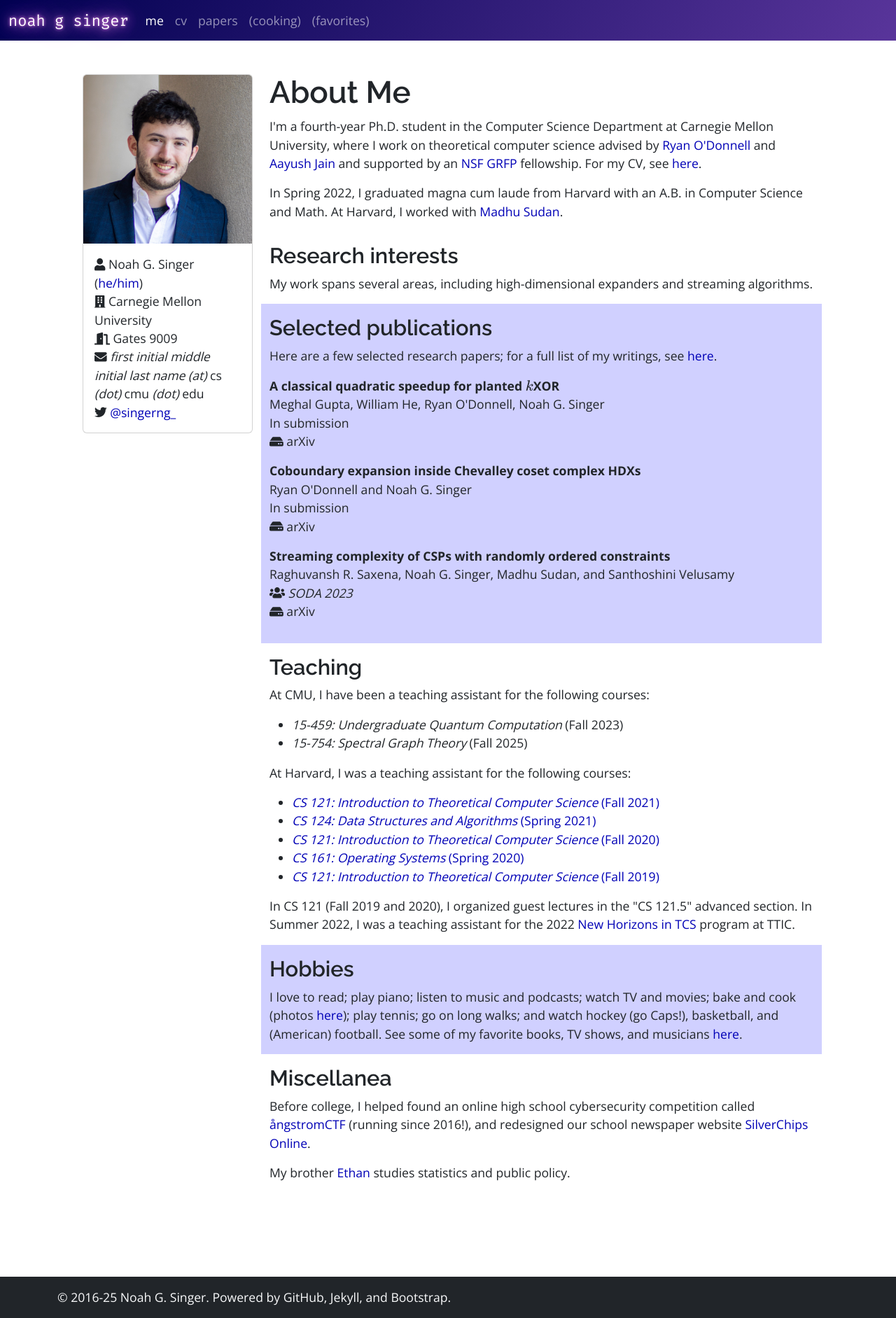
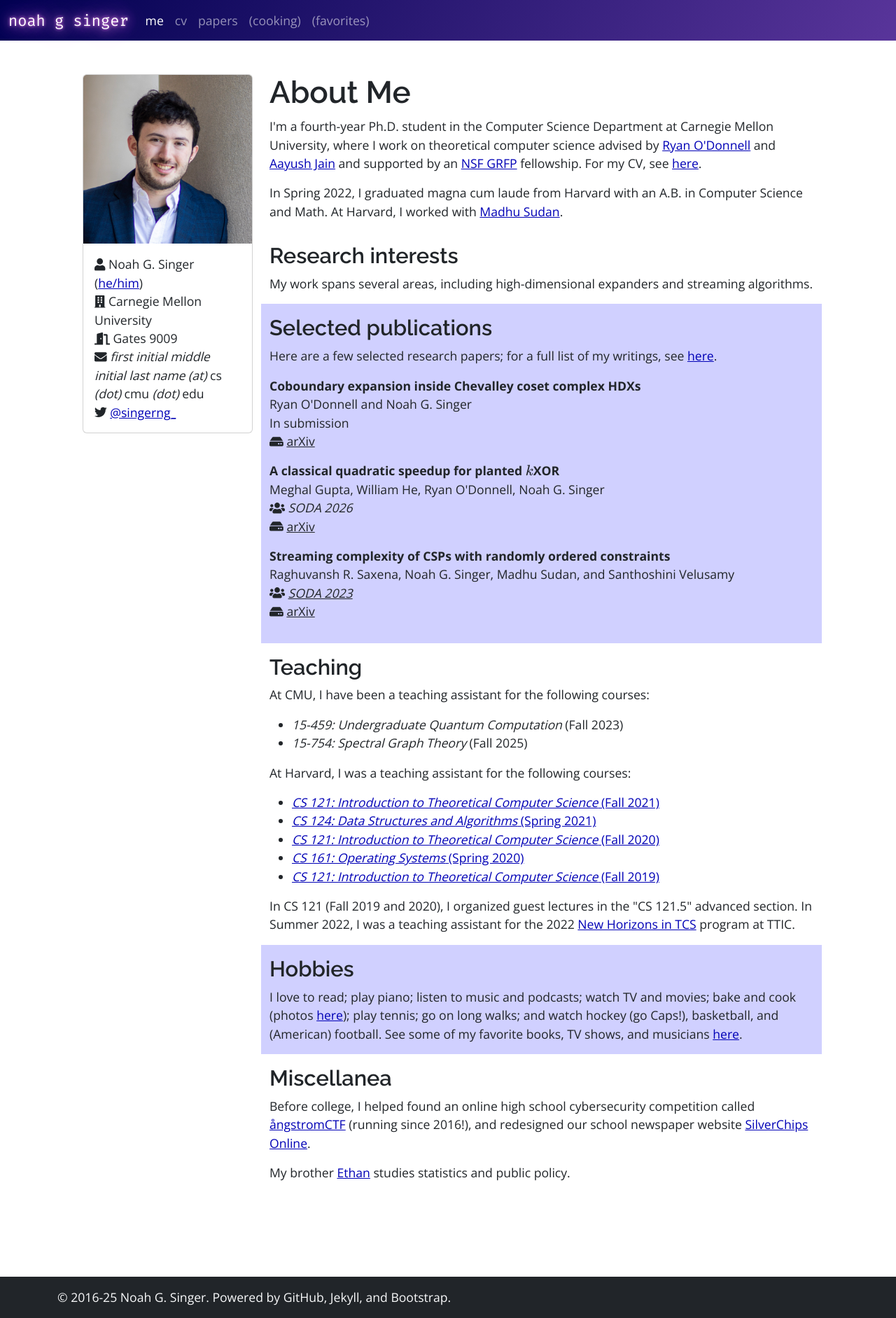
Before and after one commit to singerng/noahsinger.org, a Jekyll site: the page built from index/index.html, in a window 1280 px wide. Shown: the whole page at 70% size. Built offline with Jekyll 4.4.1, drawn with Linux system fonts in a browser that asks for light colours; nearby versions of some CDN libraries.

Commit message:
new soda paper

```diff
--- a/_data/papers/manuscripts.yaml
+++ b/_data/papers/manuscripts.yaml
@@ -1,12 +1,6 @@
 - title: "Sketching approximations and LP approximations for finite CSPs are related"
   authors: Noah G. Singer, Madhur Tulsiani, Santhoshini Velusamy
   arxiv: 2509.17926
-
-- title: "A classical quadratic speedup for planted \\(k\\)XOR"
-  authors: Meghal Gupta, William He, Ryan O'Donnell, Noah G. Singer
-  desc: In submission
-  arxiv: 2508.09422
-  select: yes
 
 - title: "Coboundary expansion inside Chevalley coset complex HDXs"
   authors: Ryan O'Donnell and Noah G. Singer
--- a/_includes/paper.html
+++ b/_includes/paper.html
@@ -9,37 +9,43 @@
     {% if include.paper.venue %}<em>{{ include.paper.venue }}</em><br/>{% endif %}
 
     {% for venue in include.paper.venues %}
+      {% if venue.type == "journal" %}
+      <i class="fas fa-book"></i>
+      {% endif %}
+      {% if venue.type == "conference" %}
+      <i class="fas fa-users"></i>
+      {% endif %}
       {% if venue.doi or venue.url %}
       <a class="link-dark"
         {% if venue.doi %}href="https://doi.org/{{ venue.doi }}"{% endif %}
         {% if venue.url %}href="{{ venue.url }}"{% endif %} target="_blank">
       {% endif %}
       {% if venue.type == "journal" %}
-      <em><i class="fas fa-book"></i> {{ venue.title }}</em> {{ venue.volume }}<br/>
+      <em>{{ venue.title }}</em> {{ venue.volume }}<br/>
       {% endif %}
       {% if venue.type == "conference" %}
-      <i class="fas fa-users"></i> <em>{{ venue.title }}</em><br/>
+      <em>{{ venue.title }}</em><br/>
       {% endif %}
       {% if venue.doi or venue.url %}</a>{% endif %}
     {% endfor %}
 
     {% if include.paper.pdf %}
-    <a class="link-dark" href="{{ include.paper.pdf }}" target="_blank"
-      ><i class="fas fa-file-pdf"></i> PDF</a>
+    <i class="fas fa-file-pdf"></i>
+    <a class="link-dark" href="{{ include.paper.pdf }}" target="_blank">PDF</a>
     {% endif %}
 
     {% if include.paper.arxiv %}
-    <a class="link-dark" href="https://arxiv.org/abs/{{ include.paper.arxiv }}" target="_blank"
-      ><i class="fas fa-hdd"></i> arXiv</a>
+    <i class="fas fa-hdd"></i>
+    <a class="link-dark" href="https://arxiv.org/abs/{{ include.paper.arxiv }}" target="_blank">arXiv</a>
     {% endif %}
 
     {% if include.paper.url %}
-    <a class="link-dark" href="{{ include.paper.url }}" target="_blank"
-      ><i class="fas fa-link"></i> External PDF</a>
+    <i class="fas fa-link"></i>
+    <a class="link-dark" href="{{ include.paper.url }}" target="_blank">External PDF</a>
     {% endif %}
 
     {% if include.paper.talk %}
-    <a class="link-dark" href="{{ include.paper.talk }}" target="_blank"
-      ><i class="fas fa-play-circle"></i> Talk</a>
+    <i class="fas fa-play-circle"></i>
+    <a class="link-dark" href="{{ include.paper.talk }}" target="_blank">Talk</a>
     {% endif %}
 </li>
--- a/static/styles/theme.scss
+++ b/static/styles/theme.scss
@@ -17,8 +17,6 @@ $headings-font-weight: 600;
 
 $navbar-bg-color: #000050;
 
-$link-decoration: none;
-$link-hover-decoration: underline;
 $link-color: lighten($navbar-bg-color, 20%);
 $mark-bg: #ebdfeb;
 
```
Also changed, not shown: _data/papers/publications.yaml (+8 -0 lines).
